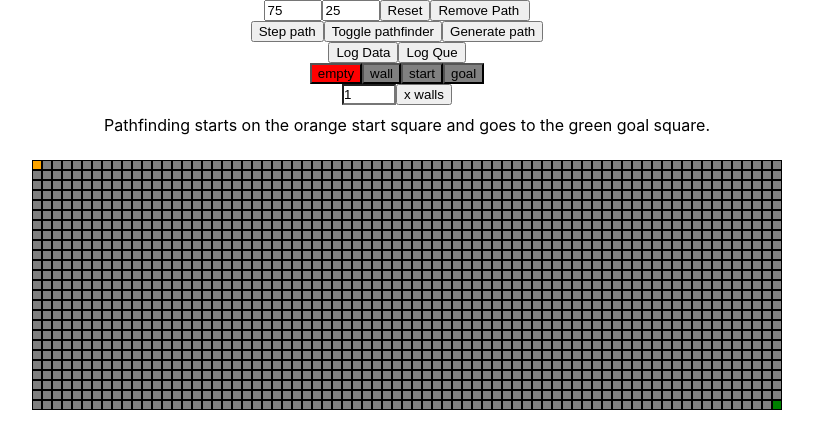
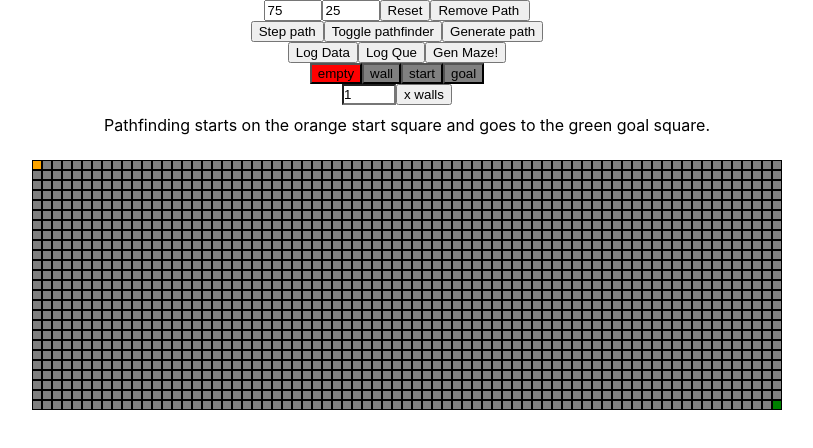
Before and after one commit to peoplestealusernames/pathfinder, a React (Create React App) app: page / in a window 1280 px wide. Shown: the top 448 px of the page, without its empty margins (243-1056 px from the left). Built offline with nearby package versions, Linux system fonts and the light colour scheme.

Commit message:
Added: Gen Maze

```diff
--- a/src/Buttons/Buttons.tsx
+++ b/src/Buttons/Buttons.tsx
@@ -1,4 +1,5 @@
 import { CanvasGrid } from "../canvas";
+import { mazeGen } from "../mazeGen";
 import { NavGrid } from "../navGrid";
 import { ChangeDim } from "./ChangeDim";
 import { RandomWall } from "./RandomWall";
@@ -55,6 +56,10 @@ export function Buttons(props: { grid: CanvasGrid, nav: NavGrid }) {
                     console.log(stri);
                 }}
             >Log Que</button>
+
+            <button style={{ alignSelf: "center", display: "flex" }}
+                onClick={() => { mazeGen(props.grid) }}
+            >Gen Maze!</button>
         </div>
         <SelectTile />
         <RandomWall grid={props.grid} />
--- /dev/null
+++ b/src/mazeGen.ts
@@ -0,0 +1,46 @@
+import { CanvasGrid } from "./canvas";
+import { getRandomInt, sleep } from "./misc";
+import { Path, Walkable } from "./types";
+
+const Movement: [number, number][] = [
+    [0, 2],
+    [2, 0],
+    [0, -2],
+    [-2, 0]
+]
+
+export function mazeGen(grid: CanvasGrid) {
+    grid.reset("wall")
+
+    let Stack: [number, number][] = [grid.getStart()]
+
+    while (true) {
+        const origin = Stack[Stack.length - 1]
+        if (!origin)
+            break
+
+        let options: [[number, number], [number, number]][] = []
+
+        for (const offset of Movement) {
+            const pos: [number, number] = [origin[0] + offset[0], origin[1] + offset[1]]
+            const tile = grid.get(pos[0], pos[1])
+
+            if (tile === "wall")
+                options.push([offset, pos])
+        }
+
+        if (options.length > 0) {
+            const ind = getRandomInt(options.length)
+            const [offset, pos] = options[ind]
+            Stack.push(pos)
+            //TODO: change to que changes with render layer
+            grid.set(pos[0], pos[1], "empty")
+            grid.set(origin[0] + offset[0] / 2, origin[1] + offset[1] / 2, "empty")
+        } else {
+            Stack.pop()
+        }
+    }
+
+    const upOrLeft = getRandomInt(2)
+    grid.set(grid.getWidth() - 1 - upOrLeft, grid.getHeight() - (2 - upOrLeft), "empty")
+}
```
